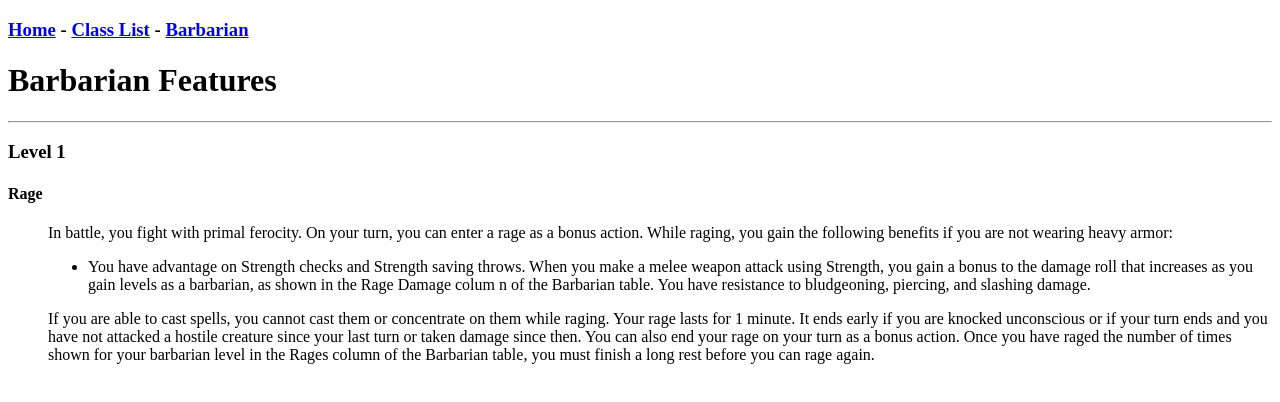
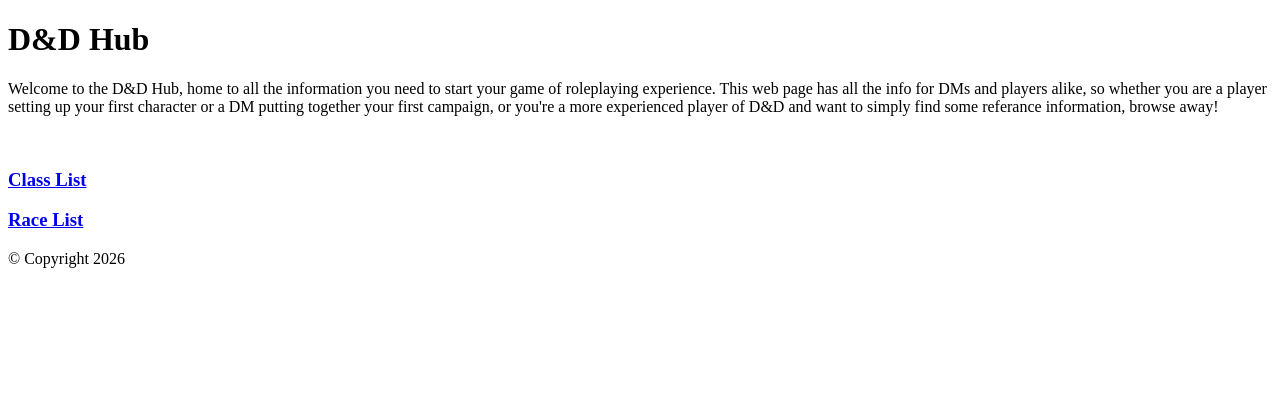
Before and after one commit to AngroKats/DNDWeb, a plain HTML site: page index.html in a window 1280 px wide. Drawn offline with Linux system fonts and the light colour scheme.

Commit message:
Update index.html

```diff
--- a/index.html
+++ b/index.html
@@ -1,24 +1,21 @@
 <!DOCTYPE html>
 <html>
-    <head>
-        <title>Barbarian Features | D&D Hub</title>
-        <link rel="icon" type="image/webp" href="d20.webp">
-    </head>
-    <body>
-        <h3><a href="index.html">Home</a> - <a href="classlist.html">Class List</a> - <a href="barbarian.html">Barbarian</a></h3>
-        <h1>Barbarian Features</h1>
-        <hr>
-        <dl>
-            <h3>Level 1</h3>
-            <h4>Rage</h4>
-            <dd>In battle, you fight with primal ferocity. On your turn, you can enter a rage as a bonus action. While raging, you gain the following benefits if you are not wearing heavy armor:
-                <ul>
-                    <li>You have advantage on Strength checks and Strength saving throws. When you make a melee weapon attack using Strength, you gain a bonus to the damage roll that increases as you gain levels as a barbarian, as shown
-                        in the Rage Damage colum n of the Barbarian table. You have resistance to bludgeoning, piercing, and slashing damage.</li>
-                </ul>
-                If you are able to cast spells, you cannot cast them or concentrate on them while raging. Your rage lasts for 1 minute. It ends early if you are knocked unconscious or if your turn ends and you have not attacked a hostile
-                creature since your last turn or taken damage since then. You can also end your rage on your turn as a bonus action. Once you have raged the number of times shown for your barbarian level in the Rages column of the Barbarian
-                table, you must finish a long rest before you can rage again.</dd>
-        </dl>
-    </body>
+  <head>
+    <title>D&D Hub</title>
+    <link rel="icon" type="image/webp" href="d20.webp">
+  </head>
+  <body>
+    <header>
+      <h1>D&D Hub</h1>
+    </header>
+    <main>
+      <p>Welcome to the D&D Hub, home to all the information you need to start your game of roleplaying experience. This web page has all the info for DMs and players alike, so whether you are a player setting up your first character or a DM putting together your first campaign, or you're a more experienced player of D&D and want to simply find some referance information, browse away!</p>
+      <br>
+      <h3><a href="classlist.html"title="Moves to Class List">Class List</a></h3>
+      <h3><a href="racelist.html"title="Moves to Race List">Race List</a></h3>
+    </main>
+    <footer>
+      <p>&copy Copyright 2026</p>
+    </footer>
+  </body>
 </html>
```
